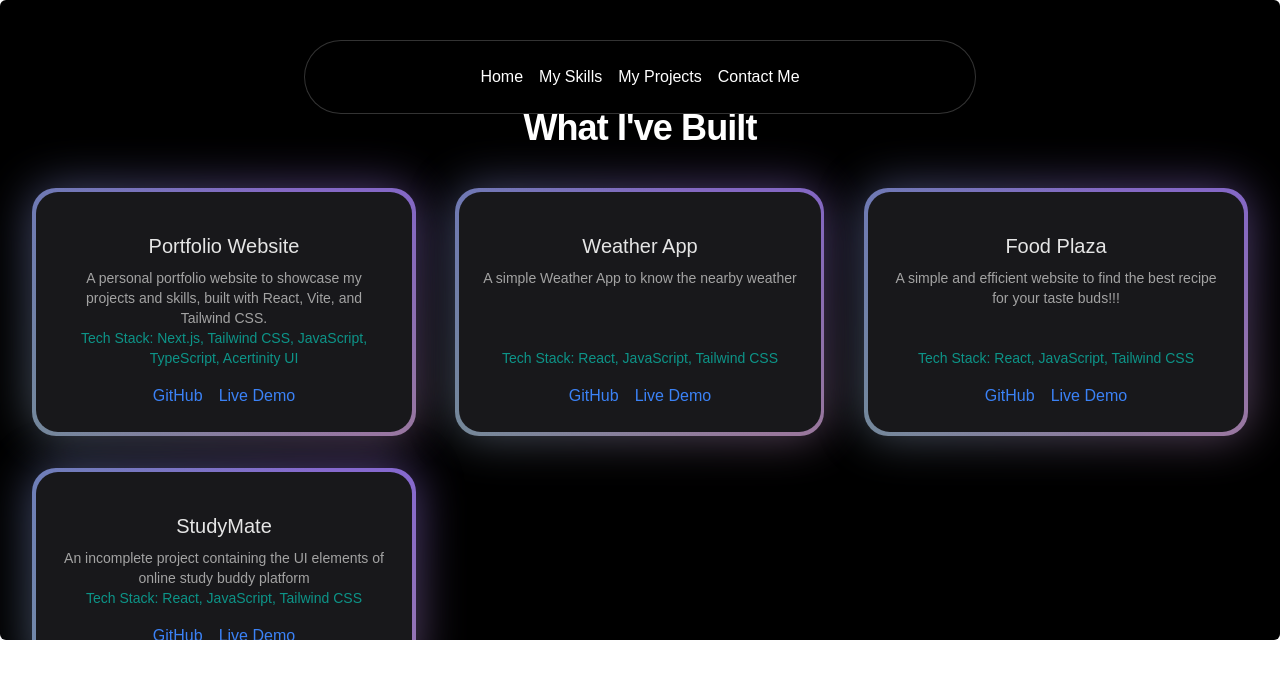
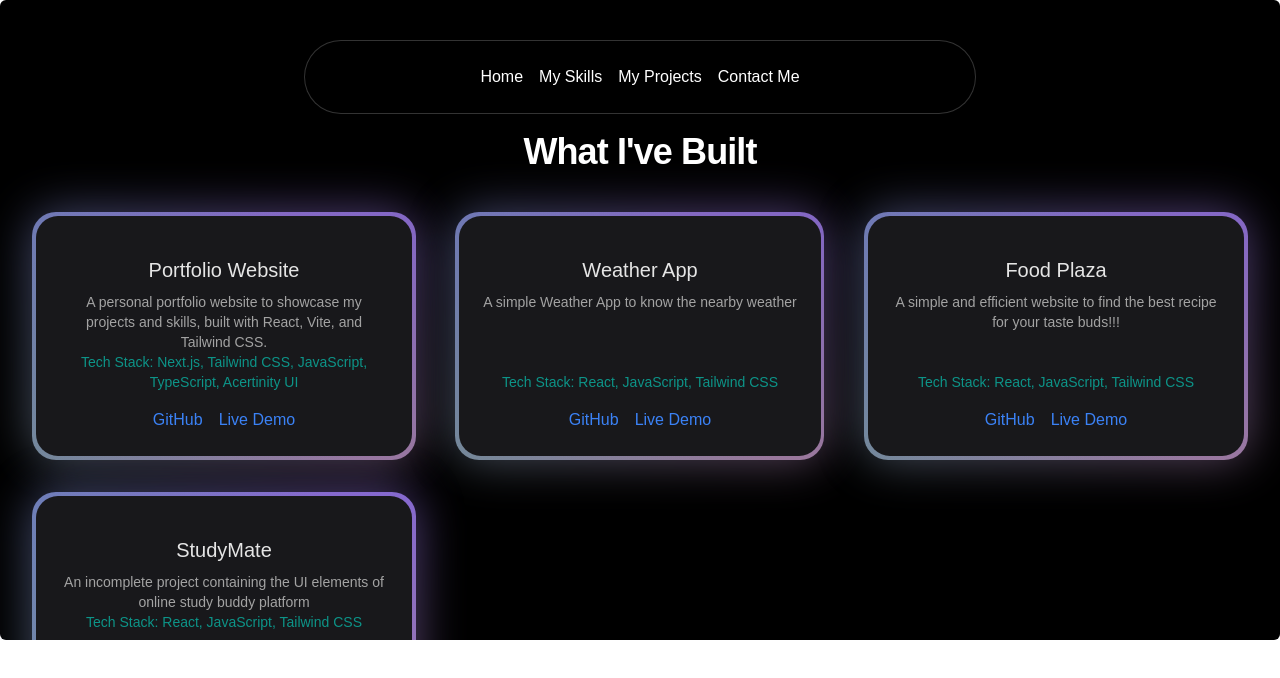
Before and after one commit to Naman12678/Naman-Portfolio, a Next.js app: page /projects in a window 1280 px wide. Shown: the top 678 px of the page. Built offline with nearby package versions, Linux system fonts and the light colour scheme.

Commit message:
margin fixes

```diff
--- a/src/app/layout.tsx
+++ b/src/app/layout.tsx
@@ -1,7 +1,6 @@
 import type { Metadata } from "next";
 import localFont from "next/font/local";
 import "./globals.css";
-import Navbar from '../components/Navbar'
 
 const geistSans = localFont({
   src: "./fonts/GeistVF.woff",
@@ -29,7 +28,6 @@ export default function RootLayout({
       <body
         className={`${geistSans.variable} ${geistMono.variable} antialiased`}
       >
-        <Navbar/>
         {children}
       </body>
     </html>
--- a/src/app/projects/page.tsx
+++ b/src/app/projects/page.tsx
@@ -1,6 +1,7 @@
 'use client'
 import projectData from '../../data/projectData.json'
 import { BackgroundGradient } from '../../components/ui/background-gradient'
+import Navbar from '@/components/Navbar'
 
 interface Project {
     id: number,
@@ -18,10 +19,10 @@ function Projects() {
 
     return (
         <div className='py-12 bg-black h-auto md:h-[40rem] w-full rounded-md flex flex-col items-center justify-center relative overflow-hidden mx-auto md:py-0'>
+            <Navbar/>
             <div>
                 <div className="text-center mt-28">
-                    <h2 className="text-base text-teal-600 font-semibold tracking-wide uppercase">My Projects</h2>
-                    <p className="mt-2 text-3xl leading-8 font-extrabold tracking-tight text-white sm:text-4xl">{`What I've Built`}</p>
+                    <p className="mt-48 text-3xl leading-8 font-extrabold tracking-tight text-white sm:text-4xl">{`What I've Built`}</p>
                 </div>
             </div>
             <div className='mt-10 mx-8'>
--- a/src/app/skills/page.tsx
+++ b/src/app/skills/page.tsx
@@ -1,6 +1,7 @@
 'use client'
 import skillData from '../../data/skillList.json'
 import { BackgroundGradient } from '../../components/ui/background-gradient'
+import Navbar from '@/components/Navbar'
 
 interface Skill {
     id: number,
@@ -17,8 +18,9 @@ function Skills() {
 
     return (
         <div className='py-12 bg-black h-auto md:h-[40rem] w-full rounded-md flex flex-col items-center justify-center relative overflow-hidden mx-auto md:py-0'>
+            <Navbar/>
             <div>
-                <div className="text-center mt-28">
+                <div className="text-center mt-48">
                     <h2 className="text-base text-teal-600 font-semibold tracking-wide uppercase">My Skills</h2>
                     <p className="mt-2 text-3xl leading-8 font-extrabold tracking-tight text-white sm:text-4xl">What I Excel In</p>
                 </div>
--- a/src/components/heroSection.tsx
+++ b/src/components/heroSection.tsx
@@ -3,6 +3,7 @@ import React from "react";
 import { motion } from "framer-motion";
 import { AuroraBackground } from "./ui/aurora-background";
 import { TextGenerateEffect } from "./ui/text-generate-effect";
+import Navbar from "./Navbar";
 
 const aboutMe = `
 I am a human.I breathe oxygen.
@@ -12,6 +13,7 @@ I am a passionate developer, constantly learning and improving my skills. With a
 export function HeroSection() {
   return (
     <AuroraBackground>
+      <Navbar/>
       <motion.div
         initial={{ opacity: 0, y: 40 }}
         whileInView={{ opacity: 1, y: 0 }}
@@ -23,7 +25,7 @@ export function HeroSection() {
         className="relative flex flex-col gap-4 items-center justify-center px-4"
       >
         {/* Heading with margin for mobile screens */}
-        <div className="text-3xl md:text-7xl font-bold dark:text-white text-center mt-16 md:mt-36">
+        <div className="text-3xl md:text-7xl font-bold dark:text-white text-center mt-32 md:mt-36">
           I&apos;m Naman Sharma
         </div>
 
```
